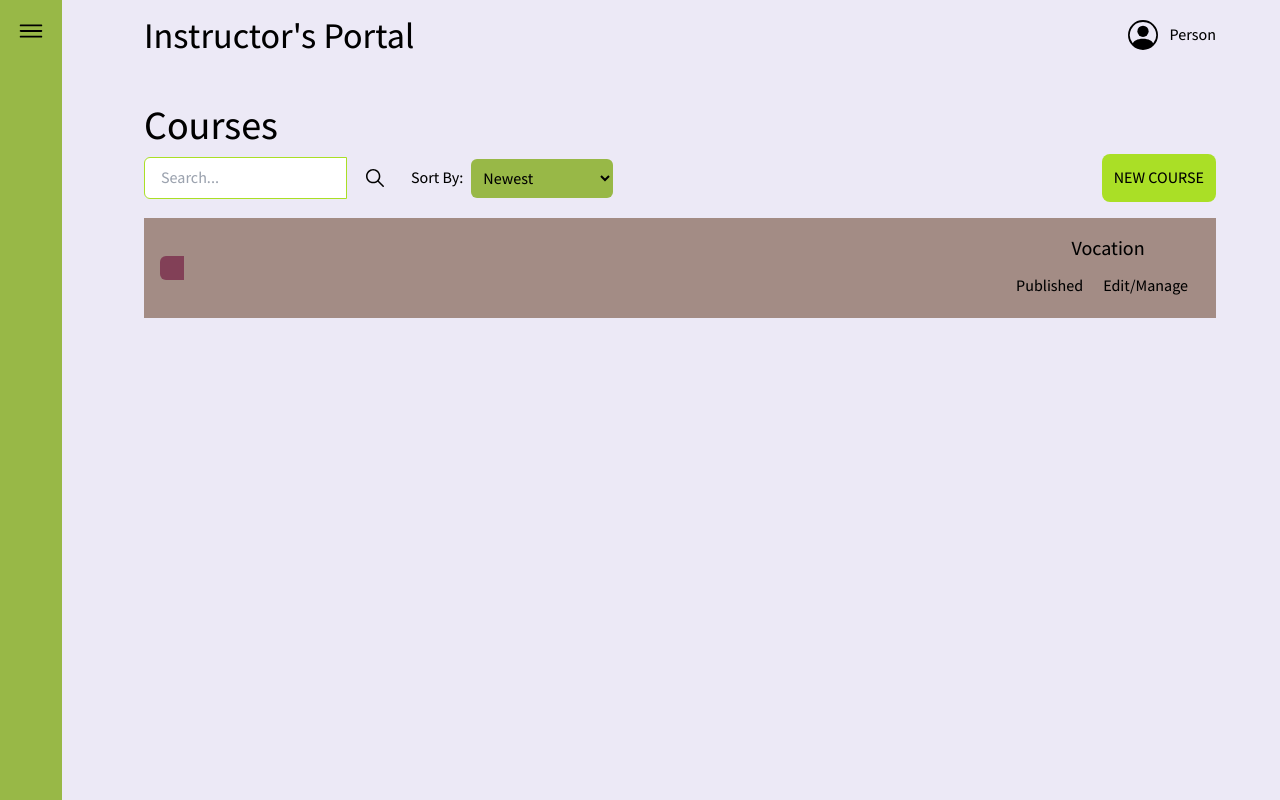
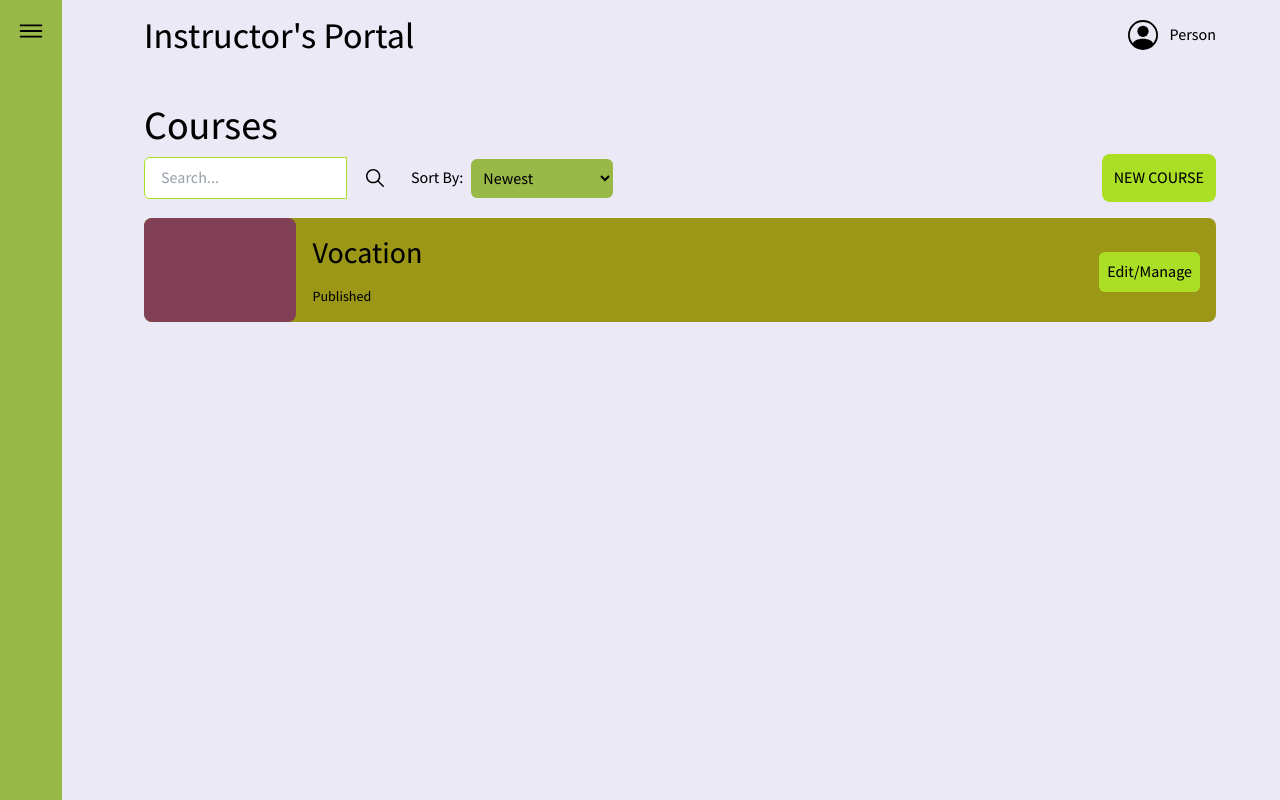
Before and after one commit to ApprenticeEngage/apprentice-mentor-interface, a React (Vite) app: page / in a window 1280 px wide. Built offline with nearby package versions, Linux system fonts and the light colour scheme.

Commit message:
card tiles finalized

```diff
--- a/src/components/Home/CourseTile.tsx
+++ b/src/components/Home/CourseTile.tsx
@@ -7,13 +7,15 @@ type CourseTileProps = {
 
 const CourseTile: React.FC<CourseTileProps> = ({ title, status }) => {
   return (
-    <div className="flex items-center bg-card-color w-full p-4 justify-between text-white ">
-      <div className="bg-temp p-3 rounded-l-md"></div>
-      <div className="text-center">
-        <h2 className="text-xl font-bold">{title}</h2>
+    <div className="flex bg-card-dark w-full text-white rounded-lg">
+      <div className="banner rounded-lg bg-temp w-2/12"></div>
+      <div className="text-center p-4 flex justify-between items-center w-full">
+        <div className="flex flex-col items-start">
+        <h2 className="text-3xl font-bold mb-4">{title}</h2>
+        <span className="mr-2 text-sm font-thin">{status}</span>
+        </div>
         <div className="mt-2">
-          <span className="mr-2">{status}</span>
-          <button className="bg-green-500 text-white px-3 py-1 rounded-md">
+          <button className="bg-accent text-white p-2 mb-1 rounded-md">
             Edit/Manage
           </button>
         </div>
```
